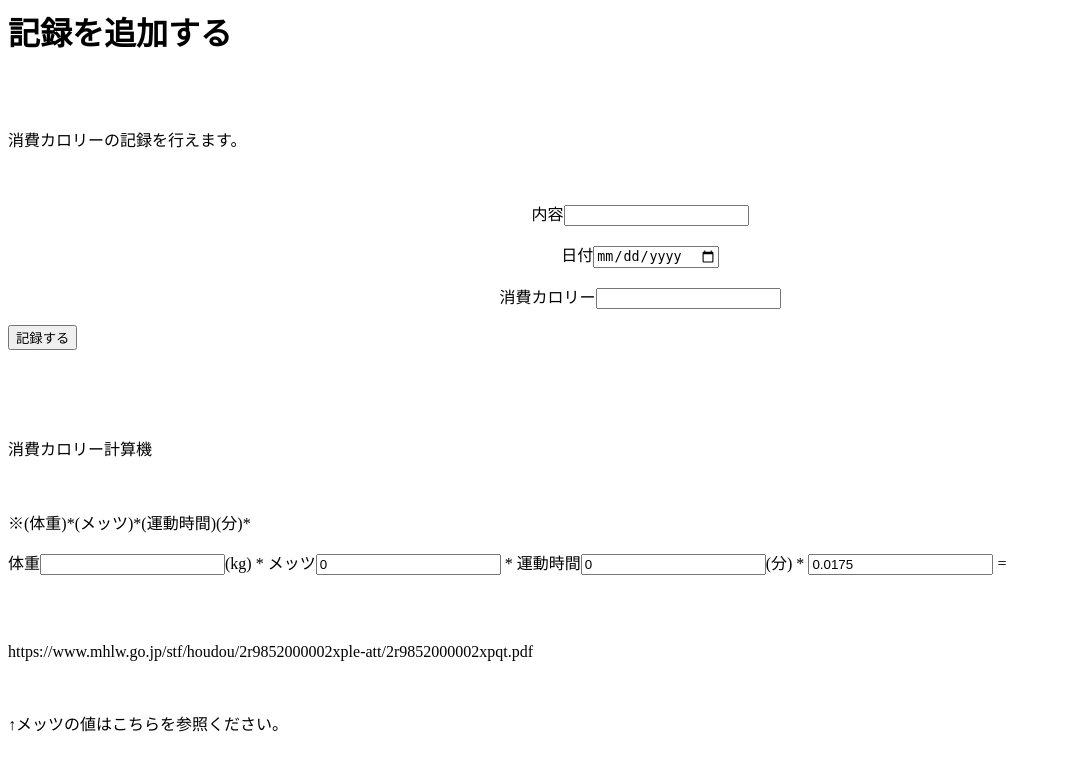
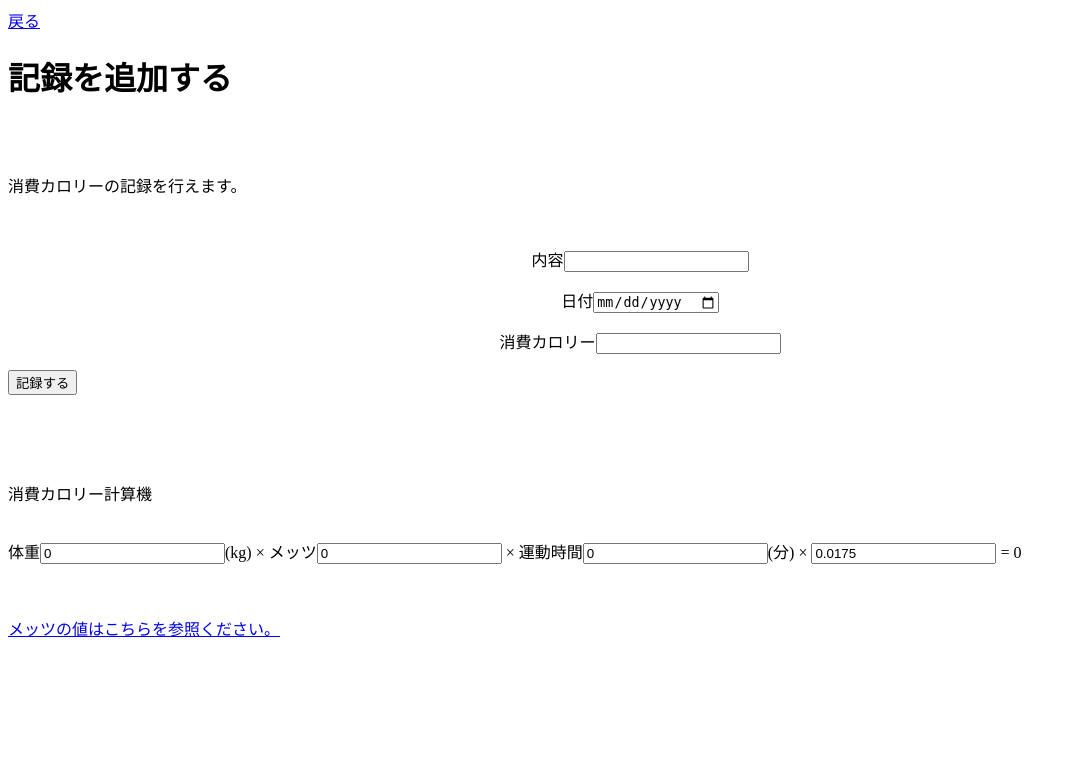
Before and after one commit to sho5518/flask, a Flask app: page /recoad in a window 1280 px wide. Shown: the top 771 px of the page, without its empty margins (0-1076 px from the left). Run offline with Flask 2, Linux system fonts and the light colour scheme; some libraries are stand-ins or nearby versions.

Commit message:
Update recoad.html

```diff
--- a/templates/recoad.html
+++ b/templates/recoad.html
@@ -1,3 +1,4 @@
+<a href="home">戻る</a><br>
 <body>
     <h1>記録を追加する</h1><br><br>
     <p>消費カロリーの記録を行えます。</p><br>
@@ -5,23 +6,22 @@
     <form method="POST" action="recoad">
         <p style="text-align:center">内容<input type="text" name="work"></p>
         <p style="text-align:center">日付<input type="date" name="date"></p>
-        <p style="text-align:center">消費カロリー<input type="number" name="calorie"></p>
+        <p style="text-align:center">消費カロリー<input type="number" step="0.01" name="calorie"></p>
         <input type="submit" value="記録する">
     </form>
     <br><br><br>
     <p>消費カロリー計算機</p><br>
-    <p>※(体重)*(メッツ)*(運動時間)(分)*</p>
-    <form oninput="op1.value = Number(a.value) * Number(b.value) * Number(c.value) * Number(d.value);">
-        体重<input type="number" name="weight" id="a" value=weight>(kg)
-        *
-        メッツ<input type="number" name="mets" id="b" value="0">
-        *
+    <form oninput="calorieanswer.value = Number(a.value) * Number(b.value) * Number(c.value) * Number(d.value);">
+        体重<input type="number" step="0.1" name="weight" id="a" value="0">(kg)
+        ×
+        メッツ<input type="number" name="mets" step="0.1" id="b" value="0">
+        ×
         運動時間<input type="number" name="time" id="c" value="0">(分)
-        *
+        ×
         <input type="number" value="0.0175" id="d" readonly>
         =
-        <output name="calorieanswer"></output>
+        <output name="calorieanswer" for="a b c d">0</output>
     </form><br><br>
-    <p>https://www.mhlw.go.jp/stf/houdou/2r9852000002xple-att/2r9852000002xpqt.pdf</p><br>
-    <p>↑メッツの値はこちらを参照ください。</p>
+    <a href="https://www.mhlw.go.jp/shingi/2006/11/s1109-5g.html">メッツの値はこちらを参照ください。</a><br>
+
 </body>
```
